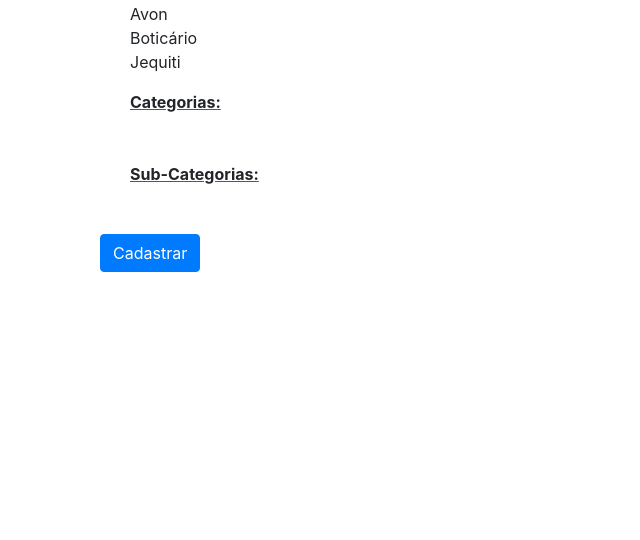
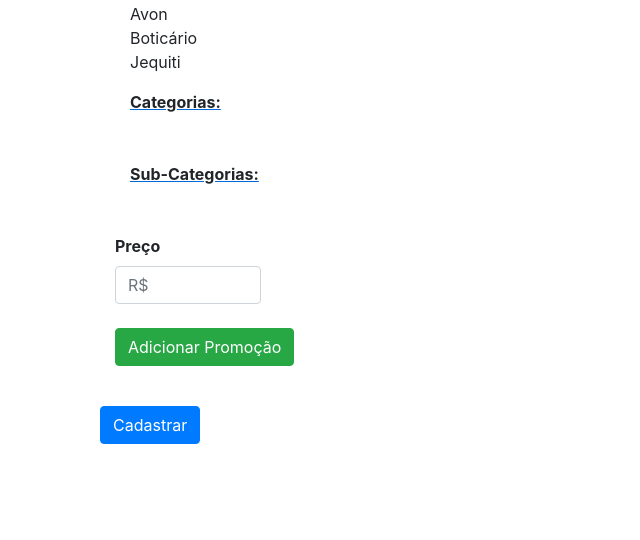
Before and after one commit to ThayanInformatica/consultora-joana, a PHP site: page /private/administrador/produto/cadastro-produto.php in a window 1280 px wide. Shown: the part 650-1190 px from the top of the page, without its empty margins (0-640 px from the left). Before the commit the page ends 922 px from the top, so only its background shows below. Run offline with PHP 8.4, Linux system fonts and the light colour scheme; data comes from the database, SQL or seed files in the repository; some libraries are stand-ins or nearby versions.

Commit message:
Novos detalhes na pagina de cadastro de produto, e novas historias para sprint1 na documentacao

```diff
--- a/consultora-joana/Arquivos SQL/Produto.sql
+++ b/consultora-joana/Arquivos SQL/Produto.sql
@@ -2,6 +2,8 @@ CREATE TABLE IF NOT EXISTS `tb_produto`(
     `id_produto` INT NOT NULL PRIMARY KEY AUTO_INCREMENT,
     `nome_produto` TEXT NOT NULL,
     `desc_produto` TEXT NOT NULL,
+        `preco` varchar(15) NOT NULL,
+            `promocao` varchar(50) NOT NULL,
     `id_sub_categoria` INT NULL,
 CONSTRAINT `fk_tb_produto_tb_sub_categoria_idx` FOREIGN KEY (`id_sub_categoria`) REFERENCES `tb_sub_categoria` (`id_sub_categoria`)
 
--- a/consultora-joana/Controller/AnuncioDeProdutoController.php
+++ b/consultora-joana/Controller/AnuncioDeProdutoController.php
@@ -38,6 +38,9 @@ class AnuncioDeProdutoController
         $anuncioDeProduto->setNomeProduto($_POST['nome_produto']);
         $anuncioDeProduto->setDescProduto($_POST['desc_produto']);
         $anuncioDeProduto->setIdSubCategoria($_POST['id_sub_categoria']);
+        $anuncioDeProduto->setPromocao($_POST['promocao']);
+        $anuncioDeProduto->setPreco($_POST['preco']);
+
         $foto = $_FILES['foto'];
 
         if (empty($_POST['id_sub_categoria'])) {
--- a/consultora-joana/Controller/UsuarioController.php
+++ b/consultora-joana/Controller/UsuarioController.php
@@ -12,6 +12,9 @@ if ($_SERVER['REQUEST_METHOD'] == 'POST' && $_POST['method'] == 'Login') {
 } else {
     echo 'Metodo incorreto';
 }
+
+//echo md5('id_usuario: 25'); gerador de Token
+
 
 if ($_SERVER['REQUEST_METHOD'] == 'POST' && $_POST['method'] == 'cadastrar'){
     $metoCadastrar = $_POST['method'];
--- a/consultora-joana/Repository/AnuncioDeProdutoRepository.php
+++ b/consultora-joana/Repository/AnuncioDeProdutoRepository.php
@@ -6,7 +6,7 @@
 		private $conexao;
 		public function CadastrarProduto($anuncioDeProduto){
 			try{
-				$sql = 'INSERT INTO tb_produto (nome_produto, desc_produto, id_sub_categoria) VALUES (:nome_produto, :desc_produto, :id_sub_categoria)';
+				$sql = 'INSERT INTO tb_produto (nome_produto, desc_produto, preco, promocao, id_sub_categoria) VALUES (:nome_produto, :desc_produto, :preco, :promocao, :id_sub_categoria)';
 				$this->pdoCon = new PdoCon();
 				$this->conexao = $this->pdoCon->getInstance();
 				$stm = $this->conexao->prepare($sql);
@@ -14,6 +14,9 @@
                 $stm->bindValue(':nome_produto', $anuncioDeProduto->getNomeProduto(), PDO::PARAM_STR);
 				$stm->bindValue(':desc_produto', $anuncioDeProduto->getDescProduto(), PDO::PARAM_STR);
                 $stm->bindValue(':id_sub_categoria', $anuncioDeProduto->getIdSubCategoria(), PDO::PARAM_INT);
+                $stm->bindValue(':id_sub_categoria', $anuncioDeProduto->getIdSubCategoria(), PDO::PARAM_INT);
+                $stm->bindValue(':preco', $anuncioDeProduto->getPreco(), PDO::PARAM_INT);
+                $stm->bindValue(':promocao', $anuncioDeProduto->getPromocao(), PDO::PARAM_INT);
 
 
                 $this->conexao->beginTransaction();
--- a/private/administrador/produto/cadastro-produto.php
+++ b/private/administrador/produto/cadastro-produto.php
@@ -1,5 +1,6 @@
 <?php
 session_start();
+
 
 ?>
 
@@ -123,6 +124,27 @@ session_start();
                 </div>
             </div>
 
+            <div class="col-md-3">
+                <label style="font-weight: 700;">
+                    Preço
+                </label>
+                <input pattern="[0-9]+([,\.][0-9]+)?" onkeypress="return somenteNumeros( this , event ) ;" onchange="alteraPonto($(this));" placeholder="R$" class="form-control" type="text" name="preco" size="10"/>
+            </div>
+            <br>
+
+            <div class="col-md-4 mb-3">
+                <button class="btn btn-success" type="button" onclick="AbrirPromoçao('campos-promo')">
+                    Adicionar Promoção
+                </button>
+            </div >
+
+            <div id="campos-promo" class="col-md-8 mb-3" style="display: none;">
+                <label style="font-weight: 700;">
+                    Promoção
+                </label>
+                <input placeholder="De 2,50R$ por 1,50R$" class="form-control" type="text" name="promocao" size="30"/>
+            </div>
+            <br>
             <a>
                 <button id="salvar" class="btn btn-primary" type="submit" data-loading-text="Salvando...">
                     Cadastrar
--- a/private/administrador/produto/produto.js
+++ b/private/administrador/produto/produto.js
@@ -214,3 +214,23 @@ function MudarBackGroundDoClickMarcas(el) {
         controle2--;
     }
 }
+
+function somenteNumeros(obj, e) {
+    var tecla = (window.event) ? e.keyCode : e.which;
+    if (tecla == 8 || tecla == 0)
+        return true;
+    if (tecla != 44 && tecla != 46 && tecla < 48 || tecla > 57)
+        return false;
+}
+
+function alteraPonto(valorInput) {
+    $(valorInput).val(valorInput.val().replace(".", ","));
+}
+
+function AbrirPromoçao(el) {
+    var display = document.getElementById(el).style.display;
+    if(display == "none")
+        document.getElementById(el).style.display = 'block';
+    else
+        document.getElementById(el).style.display = 'none';
+}
```
Also changed, not shown: consultora-joana/Domain/AnuncioDeProduto.php (+27 -0 lines), 1 other file.
